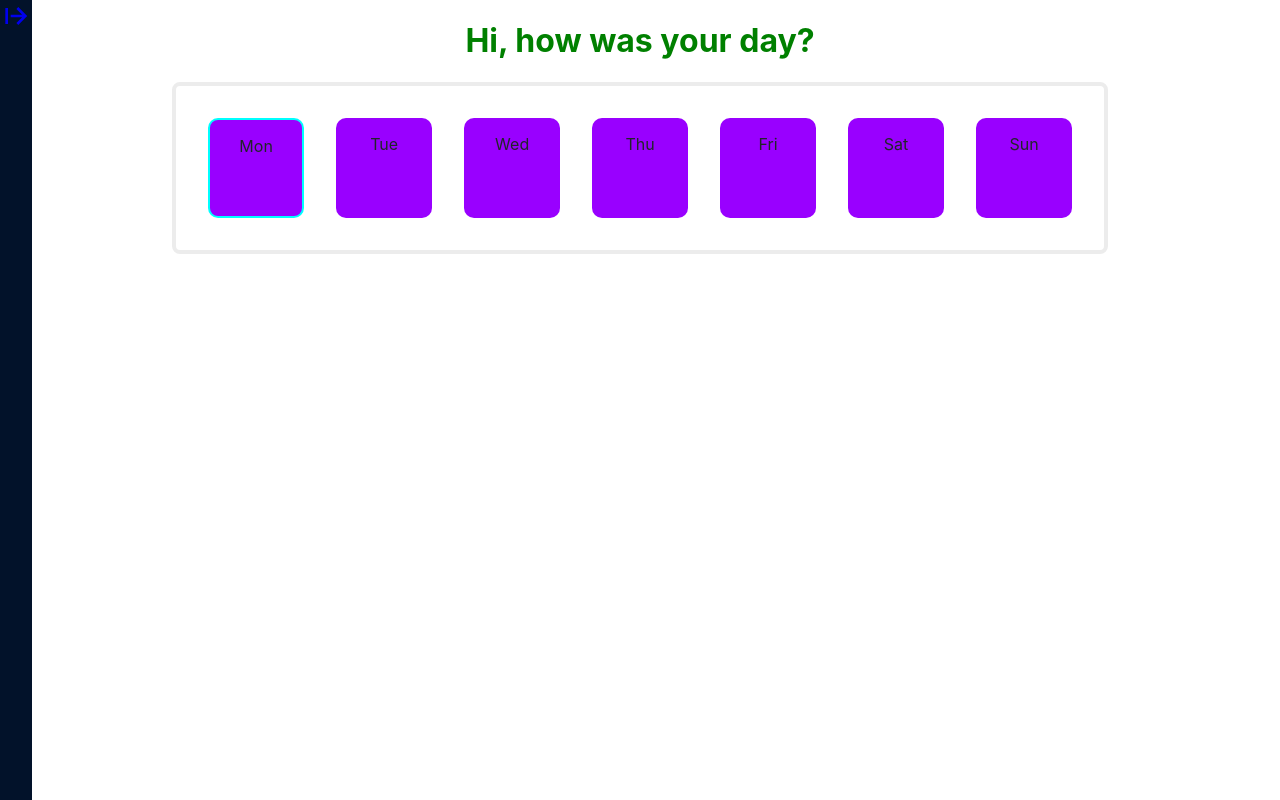
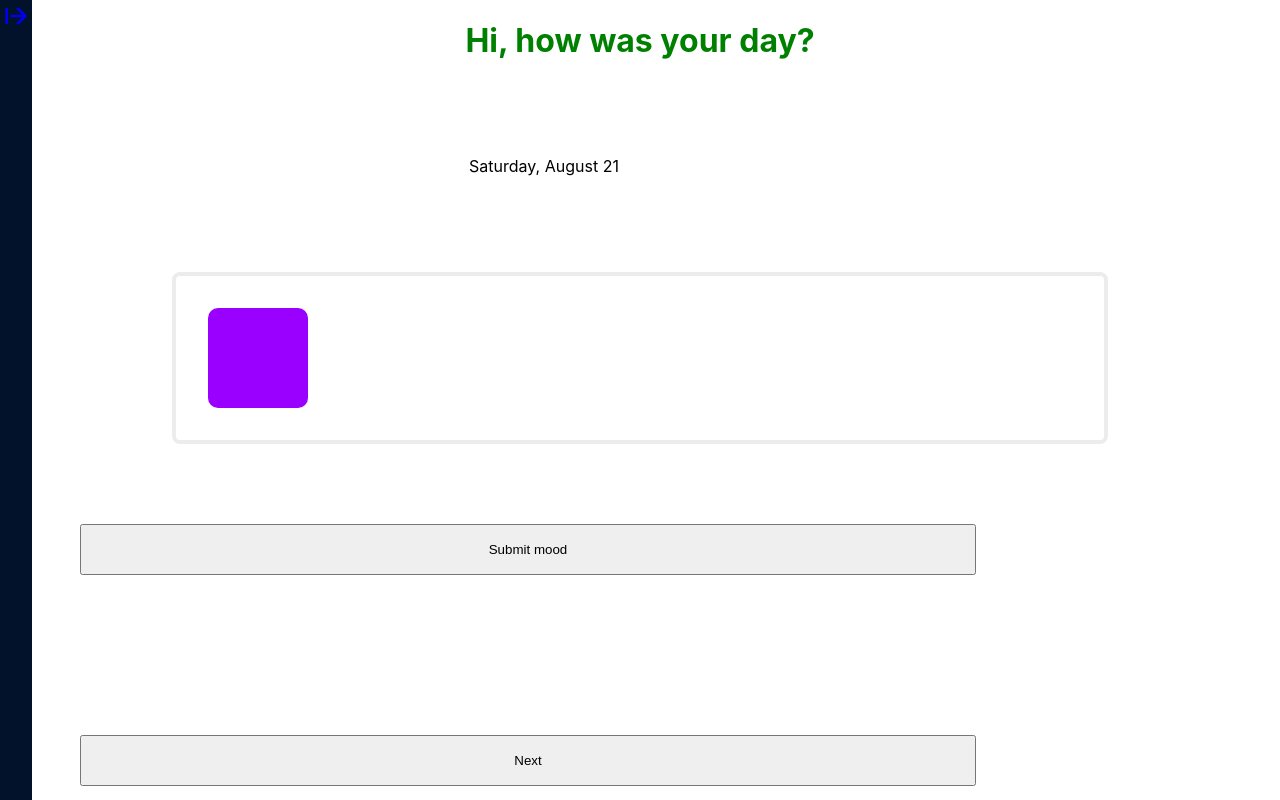
Before and after one commit to n-kly/Apptitude-MoodTracker, a React (Create React App) app: page / in a window 1280 px wide. Shown: the top 800 px of the page. Built offline with nearby package versions, Linux system fonts and the light colour scheme.

Commit message:
Got the basics to work

```diff
--- a/src/App.jsx
+++ b/src/App.jsx
@@ -1,19 +1,43 @@
-import { useState } from "react";
+import { useState, useEffect, useRef } from "react";
 import StyleSelector from "./components/StyleSelector";
 import { BrowserRouter as Router } from 'react-router-dom';
 import Title from "./components/main/Title";
-import WeekView from "./components/main/WeekView";
+import Day from "./components/main/Day";
+import dayjs from 'dayjs'
 
 function App() {
   const [activeStyle,  setActiveStyle] = useState('turtle') // This is the active state, you need to pass it into any components you make
-  const [everything, setEverything] = useState([[[0,0,0,0,0,0,0]]])
+  const [activeDate, setActiveDate] = useState(dayjs(new Date()))
+  const [totalMood, setTotalMood] = useState({})
+  const [store, setStore] = useState(false)
+  const mounted = useRef(false);
+
+  useEffect(()=>{
+    if(localStorage.getItem('moodCalendar') !== null){
+      console.log("Load")
+      setTotalMood(JSON.parse(localStorage.getItem('moodCalendar')))
+    }
+    if(localStorage.getItem('date') !== null){
+      console.log("Load")
+      setActiveDate(dayjs(JSON.parse(localStorage.getItem('date'))))
+    }
+  }, [])
+
+  useEffect(()=>{
+    if(mounted.current !== false){
+      localStorage.setItem('moodCalendar', JSON.stringify(totalMood))
+      localStorage.setItem('date', JSON.stringify(activeDate))
+    } else{
+      mounted.current = true;
+    }
+  },[store])
 
   return (
     <Router>
       <StyleSelector setActiveStyle = {setActiveStyle} /> {/* The active state wont affect the style bar */}
       <div>
         <Title activeStyle={activeStyle}/>
-        <WeekView activeStyle={activeStyle}/>
+        <Day activeDate={activeDate} setActiveDate={setActiveDate} totalMood={totalMood} setTotalMood={setTotalMood} store={store} setStore={setStore}/>
       </div>
     </Router>
   );
--- /dev/null
+++ b/src/components/main/Day.js
@@ -0,0 +1,79 @@
+import React, {useState} from 'react'
+import dayjs from 'dayjs'
+import DayOfYear from 'dayjs/plugin/dayOfYear'
+
+dayjs.extend(DayOfYear);
+
+const Day = ({ activeDate, setActiveDate, totalMood, setTotalMood, store, setStore}) => {
+    let statusList = ['none','happy','medium','sad']
+    const [status, setStatus] = useState(0)
+    const [saved, setSaved] = useState(false)
+    let day = activeDate.dayOfYear()
+
+
+
+    return (
+        <>
+            <div className='button-center'>
+                {activeDate.format('dddd, MMMM D')}
+            </div>
+            <div className="week-box">
+                <div
+                className={'day active '+statusList[status] + ' '+ (saved?'saved':'')}
+                onClick={
+                    ()=>{
+
+                        if(status===(statusList.length-1)){
+                            setStatus(0)
+                        } else{
+                            setStatus(status+1)
+                        }
+                    }
+                }
+                >
+                </div>
+            </div>
+            <button
+                className='button-center'
+                onClick={()=>{
+                    setTotalMood({...totalMood, [activeDate.dayOfYear()]:status})
+                    setActiveDate(activeDate.add(1,'day'))
+                    setStatus(0)
+                    setSaved(0)
+                    setStore(!store)
+                }}
+            > Submit mood</button> {/* ive had it with this project, ive spent too long fix this button yourself probably bootstrap it please*/}
+            <button
+                className='button-center'
+                onClick={()=>{
+                    setActiveDate(activeDate.add(1,'day'))
+                    if(totalMood[day] !== undefined){
+                        console.log("here")
+                        setStatus(totalMood[day])
+                        setSaved(true)
+                    } else{
+                        setStatus(0)
+                        setSaved(0)
+                    }
+                }}
+            >Next</button>
+
+            <button
+                className='button-center'
+                onClick={()=>{
+                    setActiveDate(activeDate.subtract(1,'day'))
+                    if(totalMood[day] !== undefined){
+                        console.log("here")
+                        setStatus(totalMood[day])
+                        setSaved(true)
+                    } else{
+                        setStatus(0)
+                        setSaved(0)
+                    }
+                }}
+            >Prev</button>
+        </>
+    )
+}
+
+export default Day
--- a/src/components/main/WeekDay.js
+++ /dev/null
@@ -1,45 +0,0 @@
-import React, {useState} from 'react'
-
-const WeekDay = ({status, setStatus, active, setActiveDay, position}) => {
-    let day;
-    switch (position)  {
-        case 0: day="Mon"; break;
-        case 1: day="Tue"; break;
-        case 2: day="Wed"; break;
-        case 3: day="Thu"; break;
-        case 4: day="Fri"; break;
-        case 5: day="Sat"; break;
-        case 6: day="Sun"; break;
-        default: day="WTF"; break;
-    }
-
-    let statusList = ['none','happy','medium','sad']
-
-    let index = status[position]
-
-    return (
-        <div
-            className={active?'day active '+statusList[index] :'day '+statusList[index]}
-            onClick={
-                ()=>{
-                    if(active){
-                        if(status[position]===(statusList.length-1)){
-                            setStatus((status)=>{
-                                status[position] = 0;
-                            })
-                        } else{
-                            setStatus((status)=>{
-                                status[position]++;
-                            })
-                        }
-                        setActiveDay(position+1)
-                    }
-                }
-            }
-        >
-            {day}
-        </div>
-    )
-}
-
-export default WeekDay
--- a/src/components/main/WeekView.js
+++ /dev/null
@@ -1,63 +0,0 @@
-import React, {useState} from 'react'
-import WeekDay from './WeekDay'
-
-const WeekView = () => {
-    const [activeDay, setActiveDay] = useState(0);
-    const [status, setStatus] = useState({'0':0,'1':0,'2':0,'3':0,'4':0,'5':0,'6':0})
-
-    return (
-        <div className='week-box'>
-            <WeekDay
-                position={0}
-                active={(activeDay === 0 || activeDay === 1) ? true : false}
-                setActiveDay={setActiveDay}
-                status={status}
-                setStatus={setStatus}/>
-
-            <WeekDay
-                position={1}
-                active={(activeDay === 1 || activeDay === 2) ? true : false}
-                setActiveDay={setActiveDay}
-                status={status}
-                setStatus={setStatus}/>
-
-            <WeekDay
-                position={2}
-                active={(activeDay === 2 || activeDay === 3) ? true : false}
-                setActiveDay={setActiveDay}
-                status={status}
-                setStatus={setStatus}/>
-
-            <WeekDay
-                position={3}
-                active={(activeDay === 3 || activeDay === 4) ? true : false}
-                setActiveDay={setActiveDay}
-                status={status}
-                setStatus={setStatus}/>
-
-            <WeekDay
-                position={4}
-                active={(activeDay === 4 || activeDay === 5) ? true : false}
-                setActiveDay={setActiveDay}
-                status={status}
-                setStatus={setStatus}/>
-
-            <WeekDay
-                position={5}
-                active={(activeDay === 5 || activeDay === 6) ? true : false}
-                setActiveDay={setActiveDay}
-                status={status}
-                setStatus={setStatus}/>
-
-            <WeekDay
-                position={6}
-                active={(activeDay === 6 || activeDay === 7) ? true : false}
-                setActiveDay={setActiveDay}
-                status={status}
-                setStatus={setStatus}/>
-
-        </div>
-    )
-}
-
-export default WeekView
--- a/src/components/main/main.css
+++ b/src/components/main/main.css
@@ -36,11 +36,6 @@
 }
 
 /* add a rotating border here itll look sick trust just figure out how*/
-.active{
-    /* background-color:lightseagreen !important;  */
-    border: solid cyan 2px;
-    transition: border-width 1s;
-}
 
 .happy{
     background-color: yellow !important;
@@ -53,3 +48,16 @@
 .sad{
     background-color: red !important;
 }
+
+.button-center{
+    text-align: center;
+	width: 70%;
+    height: 40%;
+	max-width: 100%;
+	padding: 1rem;
+	margin: 5rem;
+}
+
+.saved{
+    border: solid 1px green;
+}
```
Also changed, not shown: src/components/main/Arrows.js (deleted, +0 -11 lines).
